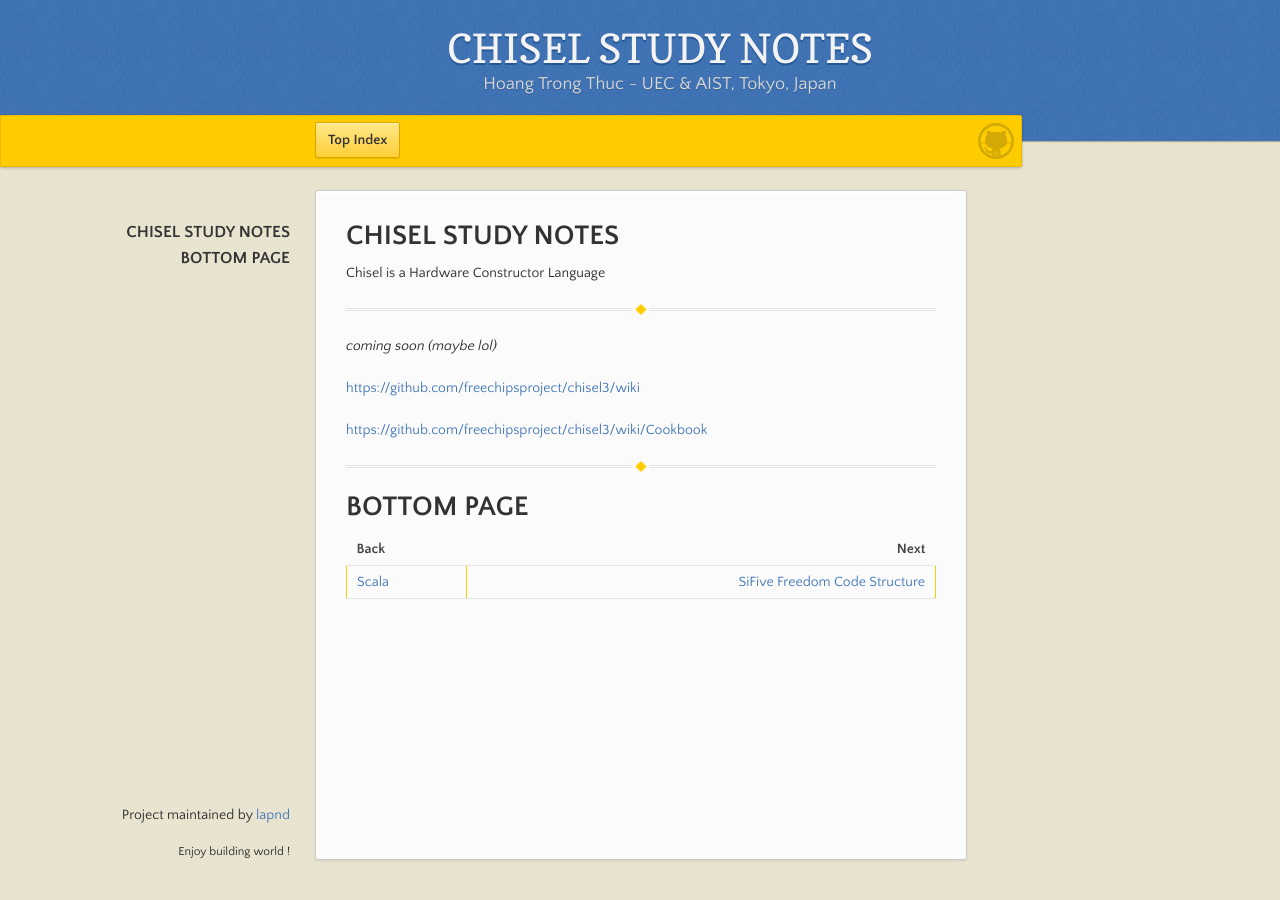
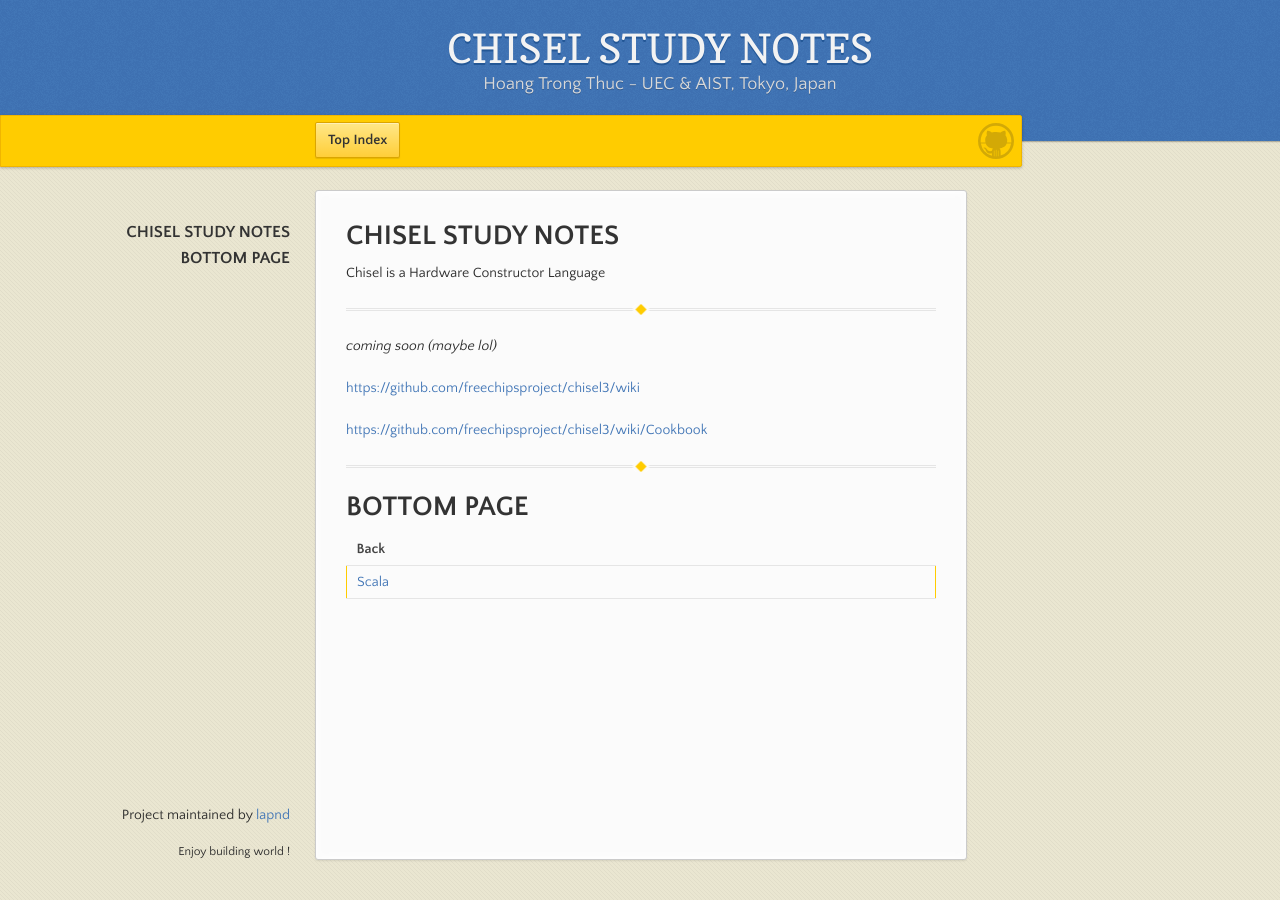
Before and after one commit to lapnd/httdes.github.io, a Jekyll site: the page built from chisel.md, in a window 1280 px wide. Built offline with Jekyll 4.4.1, drawn with Linux system fonts in a browser that asks for light colours; our own code applies the rules of GitHub Pages for plain Markdown files.

Commit message:
Update chisel.md

```diff
--- a/chisel.md
+++ b/chisel.md
@@ -18,6 +18,6 @@ Chisel is a Hardware Constructor Language
 
 # BOTTOM PAGE
 
-| Back | Next |
-| :--- | ---: |
-| [Scala](./scala.md) | [SiFive Freedom Code Structure](./freedom.md) |
+| Back |
+| :--- |
+| [Scala](./scala.md) |
```
